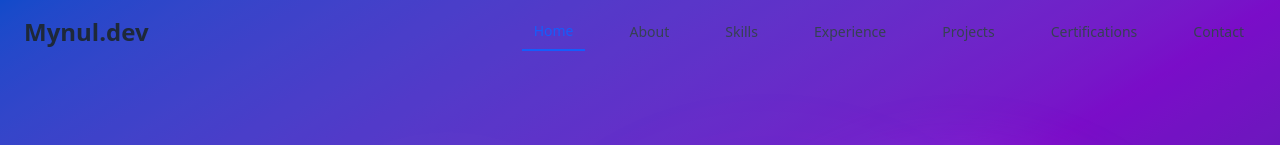
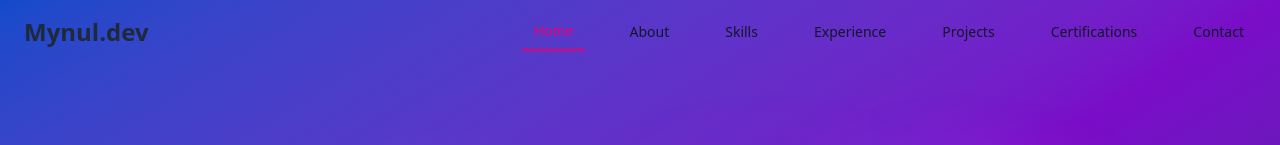
Before and after one commit to sakil470004/portfolio-mynul-3, a Next.js app: page / in a window 1280 px wide. Shown: the top 145 px of the page. Built offline with nearby package versions, Linux system fonts and the light colour scheme.

Commit message:
update nav css

```diff
--- a/app/components/About.tsx
+++ b/app/components/About.tsx
@@ -92,7 +92,7 @@ const About = () => {
                   </div>
                 </div>
               </div>
-
+              {/* contact info */}
               <div className="bg-gray-50 dark:bg-gray-800 p-6 rounded-xl">
                 <h4 className="text-xl font-semibold mb-4 text-gray-800 dark:text-white">Contact Info</h4>
                 <div className="space-y-3">
--- a/app/components/Navigation.tsx
+++ b/app/components/Navigation.tsx
@@ -81,10 +81,10 @@ const Navigation = () => {
                 <button
                   key={item.href}
                   onClick={() => scrollToSection(item.href)}
-                  className={`px-3 py-2 text-sm font-medium transition-all duration-300 hover:text-blue-600 dark:hover:text-blue-400 ${
+                  className={`px-3 py-2 text-sm font-medium transition-all duration-300 hover:text-pink-600 dark:hover:text-pink-400 ${
                     activeSection === item.href
-                      ? 'text-blue-600 dark:text-blue-400 border-b-2 border-blue-600'
-                      : 'text-gray-700 dark:text-gray-300'
+                      ? 'text-pink-600 dark:text-pink-400 border-b-2 border-pink-600'
+                      : 'text-gray-900 dark:text-gray-300'
                   }`}
                 >
                   {item.name}
```
